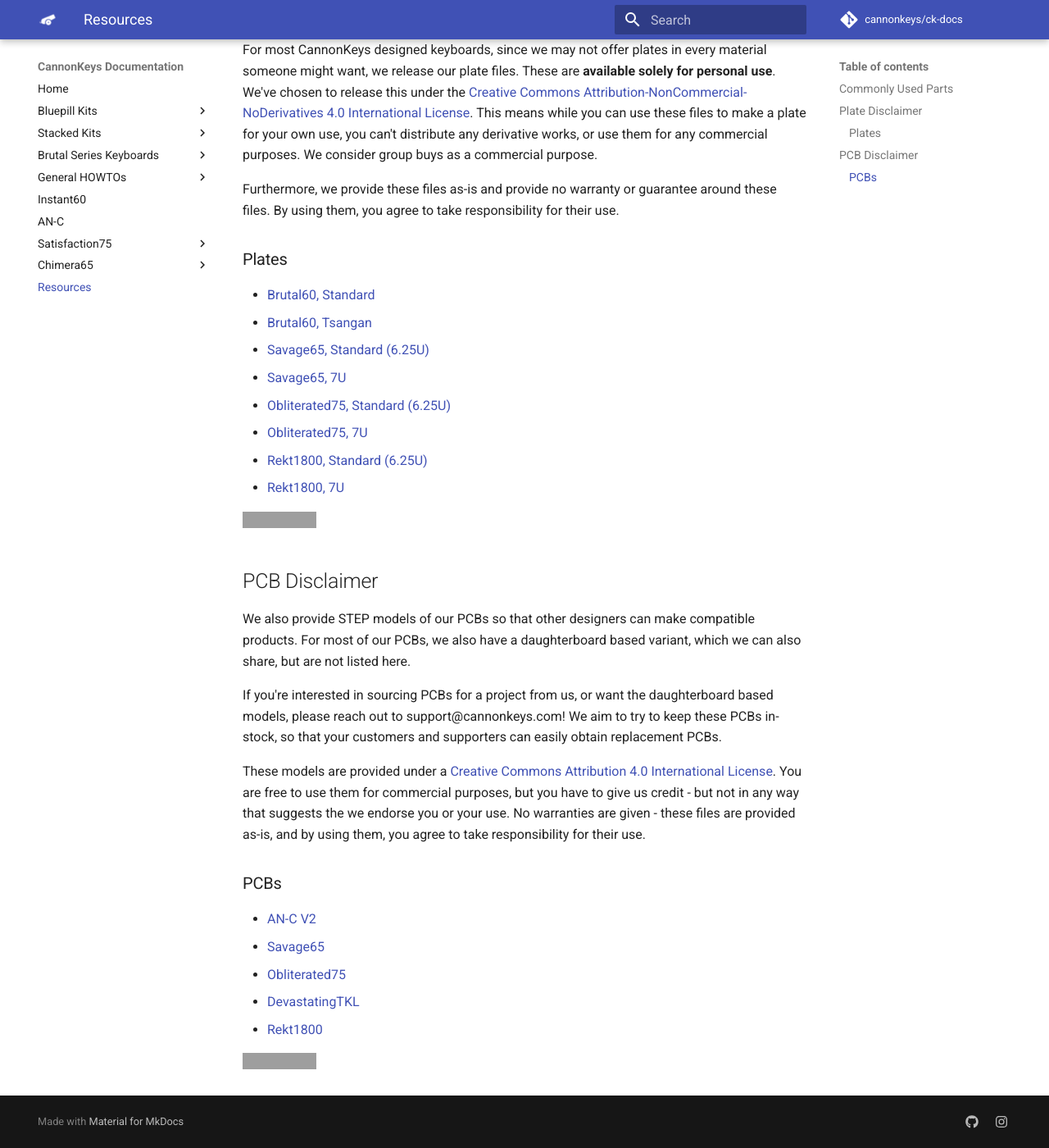
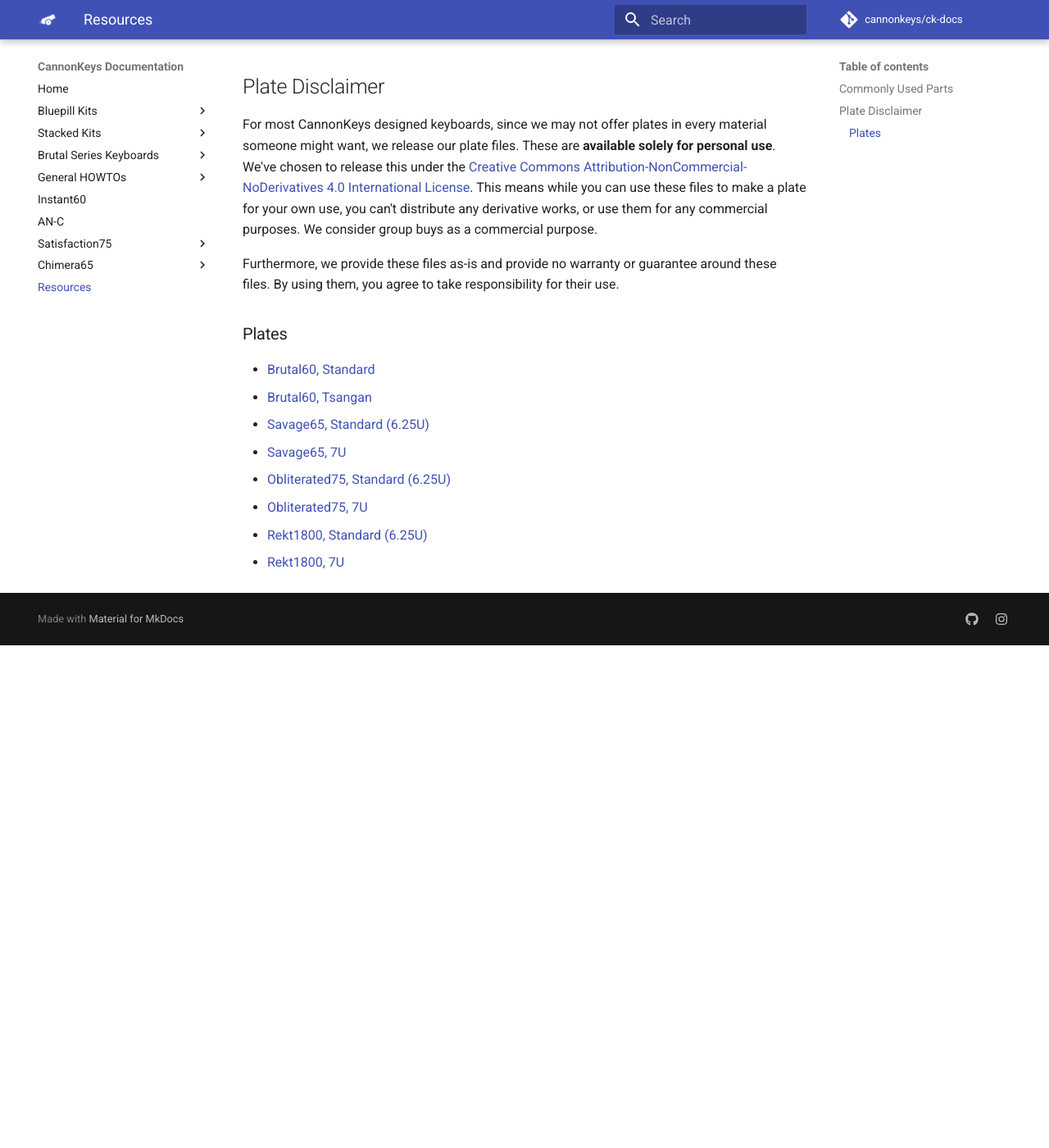
Before and after one commit to cannonkeys/ck-docs, an MkDocs documentation site: the page built from docs/resources.md, in a window 1280 px wide and 1400 px high, scrolled down 1414 px. Shown: the whole window at 82% size. Built offline with MkDocs 1.6.1 and Material for MkDocs 9.7.7, drawn with Linux system fonts in a browser that asks for light colours; comment, search, counter and statistics services are not loaded; after the commit the page ends 2201 px from its top, so only the background shows below that; some of the changed text lies outside the part shown; grey boxes are pictures that could not be loaded.

```diff
--- a/docs/resources.md
+++ b/docs/resources.md
@@ -35,28 +37,10 @@ Furthermore, we provide these files as-is and provide no warranty or guarantee a
 
 ### Plates
  * [Brutal60, Standard](assets/plates/brutal60_standard.dxf)
- * [Brutal60, Tsangan](assets/plates/brutal_tsangan_fixed_v2.dxf)
+ * [Brutal60, Tsangan](assets/plates/brutal60_tsangan.dxf)
  * [Savage65, Standard (6.25U)](assets/plates/savage65_standard.dxf)
  * [Savage65, 7U](assets/plates/savage65_7u_plate.dxf)
  * [Obliterated75, Standard (6.25U)](assets/plates/obliterated75_standard_plate.dxf)
  * [Obliterated75, 7U](assets/plates/obliterated75_7u_plate.dxf)
  * [Rekt1800, Standard (6.25U)](assets/plates/rekt1800_standard.dxf)
  * [Rekt1800, 7U](assets/plates/rekt1800_wkl.dxf)
-
-[![License: CC BY-NC-ND 4.0](https://licensebuttons.net/l/by-nc-nd/4.0/80x15.png)](https://creativecommons.org/licenses/by-nc-nd/4.0/)
-
-## PCB Disclaimer
-We also provide STEP models of our PCBs so that other designers can make compatible products. For most of our PCBs, we also have a daughterboard based variant, which we can also share, but are not listed here.
-
-If you're interested in sourcing PCBs for a project from us, or want the daughterboard based models, please reach out to support@cannonkeys.com! We aim to try to keep these PCBs in-stock, so that your customers and supporters can easily obtain replacement PCBs.
-
-These models are provided under a [Creative Commons Attribution 4.0 International License](https://creativecommons.org/licenses/by/4.0/). You are free to use them for commercial purposes, but you have to give us credit - but not in any way that suggests the we endorse you or your use. No warranties are given - these files are provided as-is, and by using them, you agree to take responsibility for their use.
-
-### PCBs
-* [AN-C V2](assets/pcb_step/ANC60_v2_model.zip)
-* [Savage65](assets/pcb_step/Savage65PCB_model.zip)
-* [Obliterated75](assets/pcb_step/Obliterated75PCB_model.zip)
-* [DevastatingTKL](assets/pcb_step/devastatingTKLPCB_model.zip)
-* [Rekt1800](assets/pcb_step/rek1800PCB_model.zip)
-
-[![License: CC BY 4.0](https://licensebuttons.net/l/by/4.0/80x15.png)](https://creativecommons.org/licenses/by/4.0/)
```
Also changed, not shown: other parts of docs/resources.md (+2 -0 lines).
